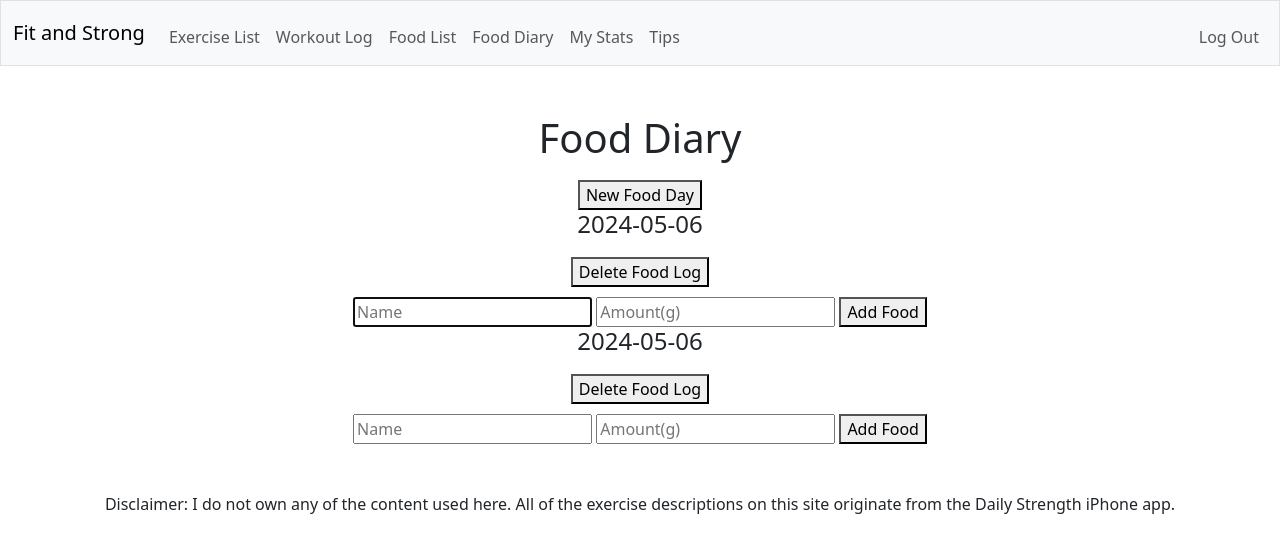
After one commit to thomasmullen9999/fit-and-strong, a Flask app: page /fooddiary in a window 1280 px wide. The commit adds this page. Shown: the top 553 px of the page. Run offline with Flask 3, Linux system fonts and the light colour scheme; a user stored in the database is signed in; some libraries are stand-ins or nearby versions.

Commit message:
Add tips.html, and add more functionality to workoutlog.html and fooddiary.html

```diff
--- a/app.py
+++ b/app.py
@@ -3,6 +3,8 @@ from datetime import date
 
 from flask import Flask, redirect, render_template, request, session
 from flask_session import Session
+from functools import wraps
+from werkzeug.security import check_password_hash, generate_password_hash
 
 app = Flask(__name__)
 
@@ -12,15 +14,63 @@ Session(app)
 
 db = SQL("sqlite:///fitness.db")
 
+def error(message, code=400):
+    """Render message as an apology to user."""
+
+    def escape(s):
+        """
+        Escape special characters.
+
+        https://github.com/jacebrowning/memegen#special-characters
+        """
+        for old, new in [
+            ("-", "--"),
+            (" ", "-"),
+            ("_", "__"),
+            ("?", "~q"),
+            ("%", "~p"),
+            ("#", "~h"),
+            ("/", "~s"),
+            ('"', "''"),
+        ]:
+            s = s.replace(old, new)
+        return s
+
+    return render_template("apology.html", top=code, bottom=escape(message)), code
+
+
+def login_required(f):
+    """
+    Decorate routes to require login.
+
+    https://flask.palletsprojects.com/en/latest/patterns/viewdecorators/
+    """
+
+    @wraps(f)
+    def decorated_function(*args, **kwargs):
+        if session.get("user_id") is None:
+            return redirect("/login")
+        return f(*args, **kwargs)
+
+    return decorated_function
+
 @app.route("/")
+@login_required
 def index():
     return render_template("index.html")
 
 @app.route("/exercise")
+@login_required
 def exercise():
     return render_template("exercise.html")
 
+@app.route("/tips")
+@login_required
+def tips():
+    return render_template("tips.html")
+
 @app.route("/exerciselist", methods=["GET", "POST"])
+@login_required
 def exerciselist():
     if request.method == "POST":
       name = request.form.get("exercise-name")
@@ -39,6 +89,7 @@ def exerciselist():
 
 
 @app.route("/foodlist", methods=["GET", "POST"])
+@login_required
 def foodlist():
     if request.method == "POST":
       name = request.form.get("food-name")
@@ -58,25 +109,65 @@ def foodlist():
       return render_template("foodlist.html", foods=foods)
 
 @app.route("/workoutlog", methods=["GET", "POST"])
+@login_required
 def workoutlog():
+  print(request.method)
   if request.method == "POST":
+    username = db.execute(
+        """SELECT username FROM users
+        WHERE id = ?;""",
+        session["user_id"]
+    )
     db.execute(
       """INSERT INTO "workouts" ("date", "user_id")
-      VALUES (?, ?)""",
-      date.today(), "placeholder"
+      VALUES (?, ?);""",
+      date.today(), username[0]["username"]
     )
     return redirect("/workoutlog")
   else:
     workouts = db.execute("SELECT * FROM workouts;")
-    return render_template("workoutlog.html", workouts=workouts)
+    exercise_instances = db.execute("SELECT * FROM exercise_instances;")
+    return render_template("workoutlog.html", workouts=workouts, exercise_instances = exercise_instances)
 
-@app.route("/foodlog")
-def foodlog():
-    return render_template("foodlog.html")
+@app.route("/fooddiary", methods=["GET", "POST"])
+@login_required
+def fooddiary():
+  if request.method == "POST":
+    username = db.execute(
+        """SELECT username FROM users
+        WHERE id = ?;""",
+        session["user_id"]
+    )
+    db.execute(
+      """INSERT INTO "food_logs" ("date", "user_id")
+      VALUES (?, ?)""",
+      date.today(), username[0]["username"]
+    )
+    return redirect("/fooddiary")
+  else:
+    foodlogs = db.execute("SELECT * FROM food_logs;")
+    return render_template("fooddiary.html", foodlogs=foodlogs)
 
-@app.route("/mystats")
+@app.route("/mystats", methods=["GET", "POST"])
+@login_required
 def mystats():
-    return render_template("mystats.html")
+  if request.method == "POST":
+    weight = request.form.get("weight")
+    steps = request.form.get("steps")
+    username = db.execute(
+        """SELECT username FROM users
+        WHERE id = ?;""",
+        session["user_id"]
+    )
+    db.execute(
+      """INSERT INTO "stats" ("weight_kg", "steps", "date")
+      VALUES (?, ?, ?)""",
+      weight, steps, date.today()
+    )
+    return redirect("/mystats")
+  else:
+    stats = db.execute("SELECT * FROM stats;")
+    return render_template("mystats.html", stats=stats)
 
 @app.route("/register", methods=["GET", "POST"])
 def register():
@@ -88,17 +179,15 @@ def register():
         password = request.form.get("password")
         confirmation = request.form.get("confirmation")
         if not username or not password or not confirmation:
-            return apology("all fields must be filled in", 400)
+            return error("all fields must be filled in", 400)
         # check if username already exists
         rows = db.execute("SELECT * FROM users WHERE username = ?;", username)
         if len(rows) != 0:
-            return apology("username already exists", 400)
+            return error("username already exists", 400)
 
         # check that password and confirmation match
-        print(password)
-        print(confirmation)
         if password != confirmation:
-            return apology("passwords must match", 400)
+            return error("passwords must match", 400)
 
         db.execute("INSERT INTO users (username, hash) VALUES (?, ?);",
                    username, generate_password_hash(password))
@@ -119,11 +208,11 @@ def login():
     if request.method == "POST":
         # Ensure username was submitted
         if not request.form.get("username"):
-            return apology("must provide username", 403)
+            return error("must provide username", 403)
 
         # Ensure password was submitted
         elif not request.form.get("password"):
-            return apology("must provide password", 403)
+            return error("must provide password", 403)
 
         # Query database for username
         rows = db.execute(
@@ -134,7 +223,7 @@ def login():
         if len(rows) != 1 or not check_password_hash(
             rows[0]["hash"], request.form.get("password")
         ):
-            return apology("invalid username and/or password", 403)
+            return error("invalid username and/or password", 403)
 
         # Remember which user has logged in
         session["user_id"] = rows[0]["id"]
@@ -152,3 +241,27 @@ def logout():
     session.clear()
     # Return user to login page
     return redirect("/")
+
+@app.route('/deleteworkout/<int:id>', methods=['POST'])
+@login_required
+def delete_workout(id):
+    db.execute(
+      """DELETE FROM "workouts"
+      WHERE id = ?;""",
+      id
+    )
+    return redirect("/workoutlog")
+
+@app.route('/addexercise/<int:workout_id>', methods=['POST'])
+@login_required
+def add_exercise(workout_id):
+    weight = request.form.get("weight")
+    sets = request.form.get("sets")
+    reps = request.form.get("reps")
+    name = request.form.get("exercise-name")
+    db.execute(
+      """INSERT INTO "exercise_instances" ("workout_id", "exercise_name", "weight_kg", "sets", "reps")
+      VALUES (?, ?, ?, ?, ?);""",
+        workout_id, name, weight, sets, reps
+    )
+    return redirect("/workoutlog")
--- /dev/null
+++ b/templates/fooddiary.html
@@ -0,0 +1,27 @@
+{% extends "layout.html" %}
+
+{% block title %}
+    Food Diary
+{% endblock %}
+
+{% block main %}
+
+  <h1>Food Diary</h1>
+
+  <form action="/fooddiary" method="post">
+    <button type="submit">New Food Day</button>
+  </form>
+
+  {% for foodlog in foodlogs %}
+  <h4>{{ foodlog.date }}</h4>
+  <button>Delete Food Log</button>
+  <br>
+
+  <form action="/fooddiary" method="post">
+    <input autocomplete="off" autofocus name="food-name" placeholder="Name" type="text">
+    <input autocomplete="off" name="grams" placeholder="Amount(g)" type="number">
+    <button type="submit">Add Food</button>
+  </form>
+  {% endfor %}
+
+{% endblock %}
--- a/templates/layout.html
+++ b/templates/layout.html
@@ -24,9 +24,12 @@
                 <div class="collapse navbar-collapse" id="navbar">
                     {% if session["user_id"] %}
                         <ul class="navbar-nav me-auto mt-2">
-                            <li class="nav-item"><a class="nav-link" href="/quote">Exercise</a></li>
-                            <li class="nav-item"><a class="nav-link" href="/buy">Food</a></li>
-                            <li class="nav-item"><a class="nav-link" href="/sell">My Stats</a></li>
+                            <li class="nav-item"><a class="nav-link" href="/exerciselist">Exercise List</a></li>
+                            <li class="nav-item"><a class="nav-link" href="/workoutlog">Workout Log</a></li>
+                            <li class="nav-item"><a class="nav-link" href="/foodlist">Food List</a></li>
+                            <li class="nav-item"><a class="nav-link" href="/fooddiary">Food Diary</a></li>
+                            <li class="nav-item"><a class="nav-link" href="/mystats">My Stats</a></li>
+                            <li class="nav-item"><a class="nav-link" href="/tips">Tips</a></li>
                         </ul>
                         <ul class="navbar-nav ms-auto mt-2">
                             <li class="nav-item"><a class="nav-link" href="/logout">Log Out</a></li>
@@ -50,7 +53,7 @@
       </main>
 
       <footer class="mb-5">
-        <p>Disclaimer: I do not own any of the content used. All of the exercise descriptions on this site originate from the Daily Strength iPhone app.</p>
+        <p>Disclaimer: I do not own any of the content used here. All of the exercise descriptions on this site originate from the Daily Strength iPhone app.</p>
       </footer>
 
     </body>
--- a/templates/mystats.html
+++ b/templates/mystats.html
@@ -12,8 +12,10 @@
 
   <h1>Sleep</h1>
 
-  <form action="/exerciselist" method="post">
-    <button type="submit">New Workout</button>
+  <form action="/mystats" method="post">
+    <input autocomplete="off" autofocus name="weight" placeholder="Weight (kg)" type="text">
+    <input autocomplete="off" name="steps" placeholder="Steps" type="number">
+    <button type="submit">Add Today's Stats</button>
   </form>
 
 {% endblock %}
```
Also changed, not shown: schema.sql (+19 -1 lines), templates/exercise.html (+5 -6 lines), templates/login.html (added, +17 -0 lines), templates/register.html (added, +20 -0 lines), templates/tips.html (added, +9 -0 lines), templates/workoutlog.html (+19 -8 lines), fitness.db, templates/foodlog.html (deleted), 2 other files.
